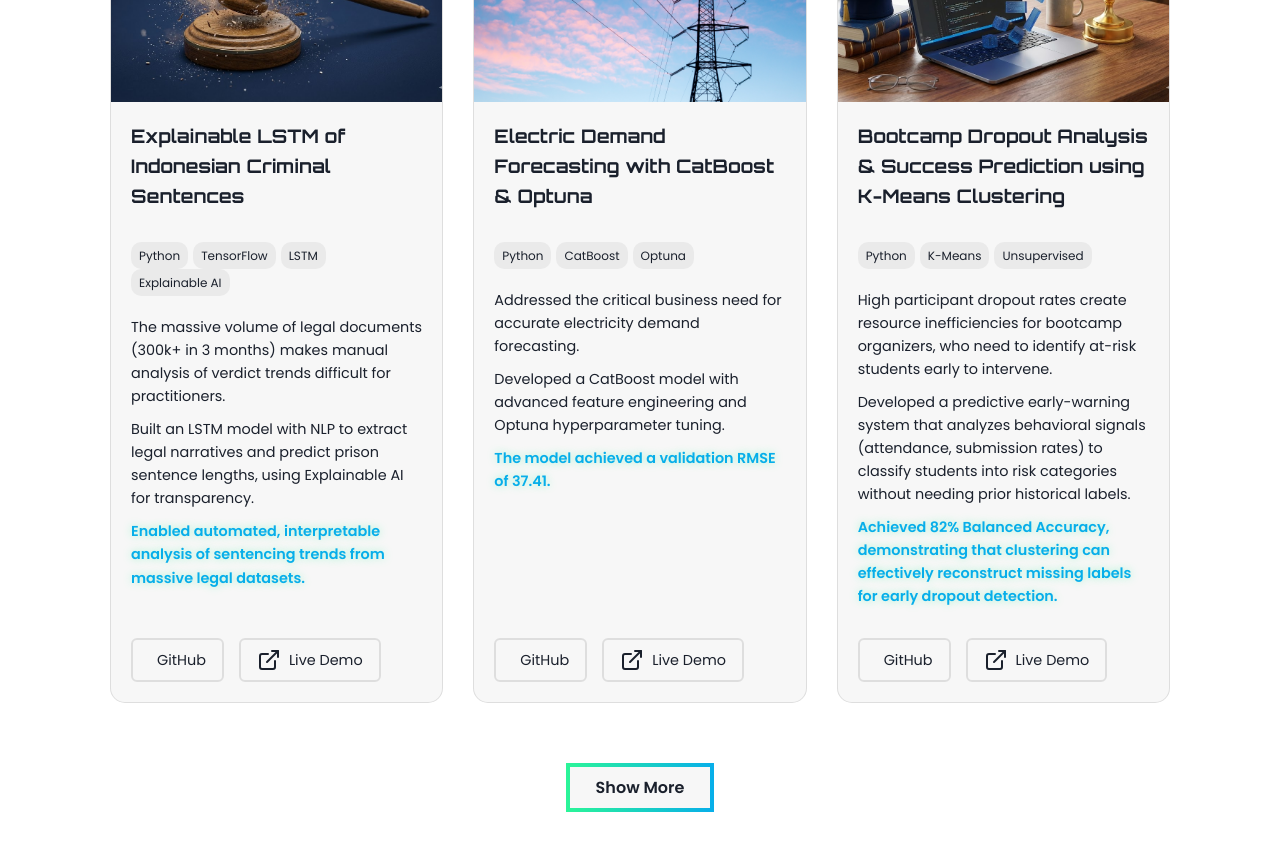
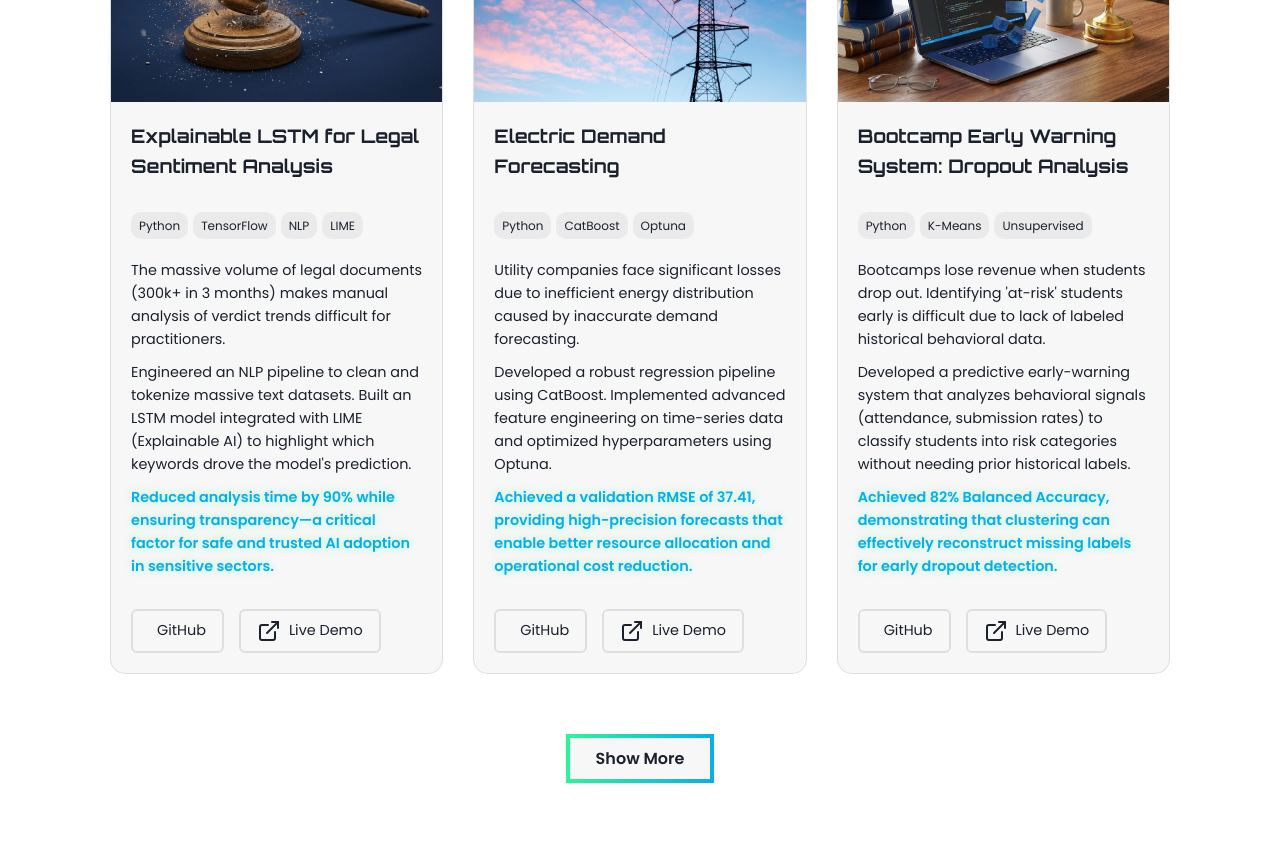
Before and after one commit to ZulfahmiCP/Portofolio-Website, a React (Create React App) app: page / in a window 1280 px wide. Shown: the part 1260-2110 px from the top of the page. Built offline with nearby package versions, Linux system fonts and the light colour scheme.

Commit message:
feat: improve projects description

```diff
--- a/src/data/projects.js
+++ b/src/data/projects.js
@@ -1,26 +1,29 @@
 const projectsData = [
   {
     id: 1,
-    title: "Explainable LSTM of Indonesian Criminal Sentences",
+    title: "Explainable LSTM for Legal Sentiment Analysis",
     problem:
       "The massive volume of legal documents (300k+ in 3 months) makes manual analysis of verdict trends difficult for practitioners.",
     solution:
-      "Built an LSTM model with NLP to extract legal narratives and predict prison sentence lengths, using Explainable AI for transparency.",
+      "Engineered an NLP pipeline to clean and tokenize massive text datasets. Built an LSTM model integrated with LIME (Explainable AI) to highlight which keywords drove the model's prediction.",
+      // "Built an LSTM model with NLP to extract legal narratives and predict prison sentence lengths, using Explainable AI for transparency.",
     impact:
-      "Enabled automated, interpretable analysis of sentencing trends from massive legal datasets.",
-    technologies: ["Python", "TensorFlow", "LSTM", "Explainable AI"],
+      "Reduced analysis time by 90% while ensuring transparency—a critical factor for safe and trusted AI adoption in sensitive sectors.",
+      // "Enabled automated, interpretable analysis of sentencing trends from massive legal datasets.",
+    technologies: ["Python", "TensorFlow", "NLP", "LIME"],
     tags: ["ml", "nlp", "xai"],
     githubUrl: "https://www.kaggle.com/code/zhulfa/explainable-lstm-of-indonesian-criminal-sentences",
     demoUrl: "#"
   },
   {
     id: 2,
-    title: "Electric Demand Forecasting with CatBoost & Optuna",
+    title: "Electric Demand Forecasting",
     problem:
-      "Addressed the critical business need for accurate electricity demand forecasting.",
+      "Utility companies face significant losses due to inefficient energy distribution caused by inaccurate demand forecasting.",
     solution:
-      "Developed a CatBoost model with advanced feature engineering and Optuna hyperparameter tuning.",
-    impact: "The model achieved a validation RMSE of 37.41.",
+      "Developed a robust regression pipeline using CatBoost. Implemented advanced feature engineering on time-series data and optimized hyperparameters using Optuna.",
+    impact:
+      "Achieved a validation RMSE of 37.41, providing high-precision forecasts that enable better resource allocation and operational cost reduction.",
     technologies: ["Python", "CatBoost", "Optuna"],
     tags: ["ml", "tsa", "viz", "reg"],
     githubUrl:
@@ -29,9 +32,9 @@ const projectsData = [
   },
   {
     id: 3,
-    title: "Bootcamp Dropout Analysis & Success Prediction using K-Means Clustering",
+    title: "Bootcamp Early Warning System: Dropout Analysis",
     problem:
-      "High participant dropout rates create resource inefficiencies for bootcamp organizers, who need to identify at-risk students early to intervene.",
+      "Bootcamps lose revenue when students drop out. Identifying 'at-risk' students early is difficult due to lack of labeled historical behavioral data.",
     solution:
       "Developed a predictive early-warning system that analyzes behavioral signals (attendance, submission rates) to classify students into risk categories without needing prior historical labels.",
     impact:
@@ -43,13 +46,15 @@ const projectsData = [
   },
   {
     id: 4,
-    title: "Introvert/Extrovert Classification with XGBoost",
+   id: 4,
+    title: "Behavioral Personality Classification",
     problem:
-      "To predict a person's personality type (Introvert/Extrovert) based on behavioral data.",
+      "Understanding user personality traits (Introvert/Extrovert) is key for personalized recommendation engines and user experience optimization.",
     solution:
-      "An XGBoost model was built with hyperparameters tuned using Optuna for accuracy.",
-    impact: "Achieved a final Accuracy Score of 96.68%.",
-    technologies: ["Python", "XGBoost", "Optuna"],
+      "Built a high-performance XGBoost classifier. Focused on rigorous data validation and automated hyperparameter tuning to maximize generalization.",
+    impact:
+      "Achieved 96.68% Accuracy, demonstrating the capability to model complex human behavioral patterns from raw data attributes.",
+    technologies: ["Python", "XGBoost", "Optuna", "Data Cleaning"],
     tags: ["ml", "class"],
     githubUrl:
       "https://www.kaggle.com/code/zhulfa/predict-introverts-extroverts",
@@ -57,12 +62,14 @@ const projectsData = [
   },
   {
     id: 5,
-    title: "Portofolio Website",
+    title: "Data Science Portofolio Website",
     problem:
-      "A responsive and modern single-page application (SPA) built with React.js to serve as my professional online presence. This portfolio dynamically showcases my projects, skills, and technical journey in an organized and visually appealing manner.",
-    solution: "",
-    impact: "",
-    technologies: ["React", "JavaScript", "CSS"],
+      "Traditional CVs fail to interactively demonstrate coding standards, design sense, and project depth to potential recruiters.",
+    solution:
+      "Architected a responsive Single Page Application (SPA) using React.js. Implemented modular component structure and clean CSS for a futuristic yet professional UI.",
+    impact:
+      "Demonstrates Full-Stack capability (Frontend + Data), proving ability to not just build models, but also integrate them into production-ready interfaces.",
+    technologies: ["React", "JavaScript", "CSS3", "Git"],
     tags: ["web"],
     githubUrl: "https://github.com/ZulfahmiCP/Portofolio-Website",
     demoUrl: "#",
```
